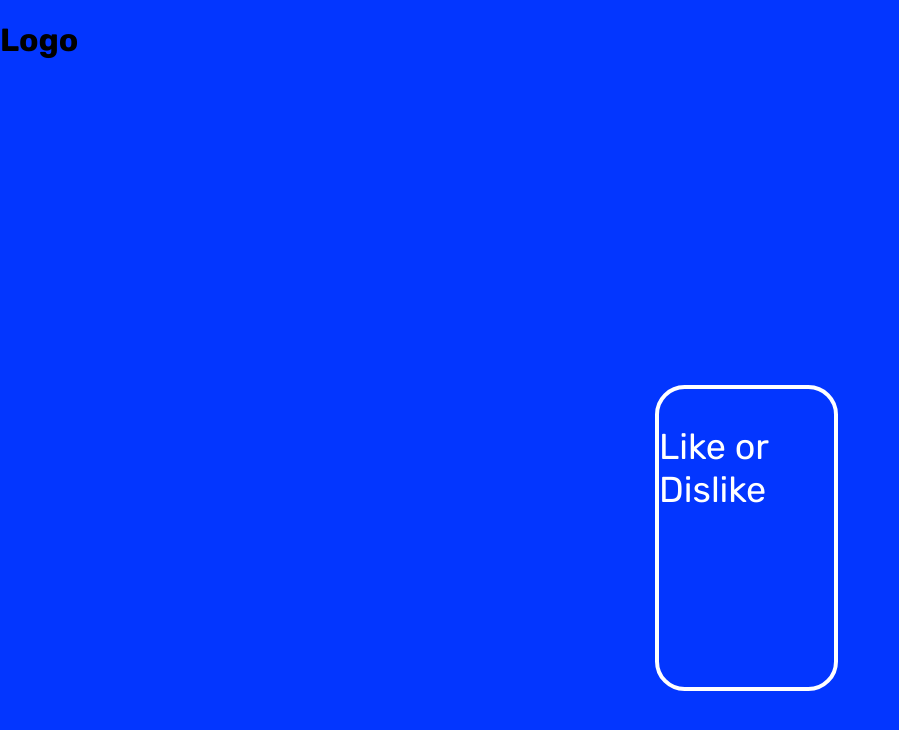
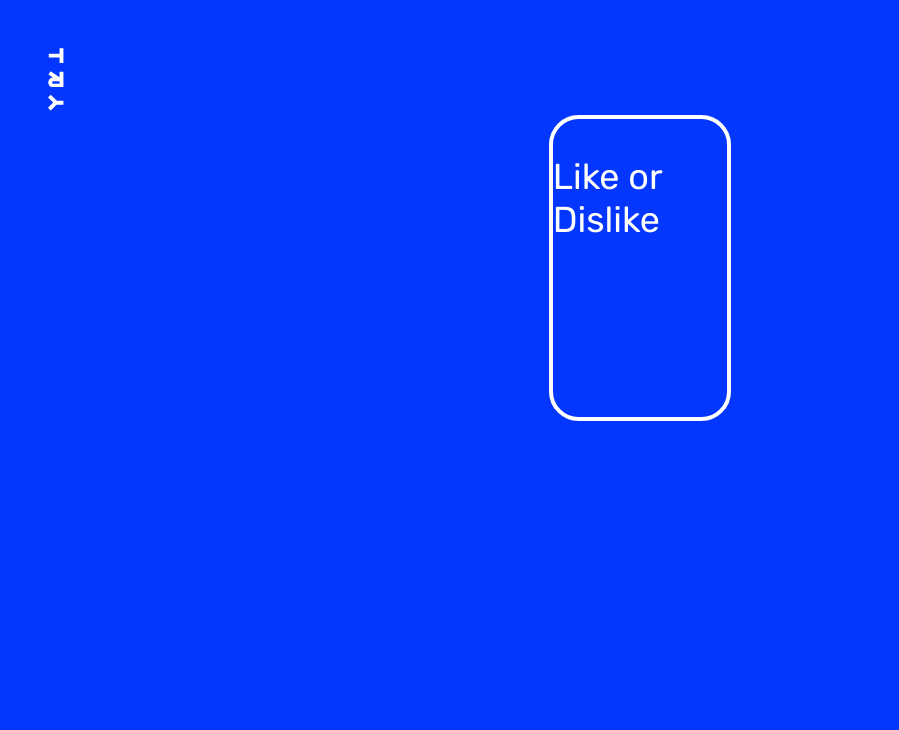
Before and after one commit to Rekal87/try-swipe-challenge, a Next.js app: page / in a window 1280 px wide. Shown: the top 730 px of the page, without its empty margins (0-899 px from the left). Built offline with nearby package versions, Linux system fonts and the light colour scheme.

Commit message:
added svg logo, css modules & _document

```diff
--- a/components/Card.js
+++ b/components/Card.js
@@ -1,4 +1,5 @@
 import { useGetCards } from '../hooks/useGetCards';
+import styles from './Card.module.css';
 
 export default function Card() {
   // custom hook
@@ -7,7 +8,7 @@ export default function Card() {
   console.log(cards);
   return (
     <div>
-      <div className='card card-1'>
+      <div className={styles.card}>
         <p>Like or Dislike</p>
       </div>
     </div>
--- /dev/null
+++ b/components/Card.module.css
@@ -0,0 +1,19 @@
+.card {
+  width: 182.64px;
+  height: 306.04px;
+  margin-left: auto;
+  margin-right: auto;
+  background: #0336ff;
+  border: 4.93617px solid #ffffff;
+  border-radius: 29.617px;
+}
+
+.card p {
+  width: 115px;
+  height: 129px;
+  left: 698px;
+  top: 471px;
+  font-size: 36px;
+  line-height: 43px;
+  color: #ffffff;
+}
--- /dev/null
+++ b/pages/_document.js
@@ -0,0 +1,18 @@
+import { Html, Head, Main, NextScript } from 'next/document';
+
+export default function Document() {
+  return (
+    <Html lang='en'>
+      <Head>
+        <link
+          href='https://fonts.googleapis.com/css2?family=Rubik:wght@300;400;700&display=swap'
+          rel='stylesheet'
+        />
+      </Head>
+      <body>
+        <Main />
+        <NextScript />
+      </body>
+    </Html>
+  );
+}
--- a/pages/index.js
+++ b/pages/index.js
@@ -1,6 +1,7 @@
 import Head from 'next/head';
 import Image from 'next/image';
 import Card from '../components/Card';
+import styles from '../styles/Home.module.css';
 
 export default function Home() {
   return (
@@ -13,18 +14,13 @@ export default function Home() {
         />
         <link rel='preconnect' href='https://fonts.googleapis.com' />
         <link rel='preconnect' href='https://fonts.gstatic.com' crossOrigin />
-        <link
-          href='https://fonts.googleapis.com/css2?family=Rubik:wght@300;400;700&display=swap'
-          rel='stylesheet'
-        />
         <link rel='icon' href='/favicon.ico' />
       </Head>
 
-      <main>
-        <h1>Logo</h1>
-        <div className='arrowLeft'>
-          <p>↓</p>
-        </div>
+      <main className={styles.main}>
+        <picture>
+          <img src='./images/logo.svg' alt='logo' />
+        </picture>
         <Card />
       </main>
 
--- /dev/null
+++ b/styles/Home.module.css
@@ -0,0 +1,12 @@
+.arrowLeft {
+  left: 37.5%;
+  right: 12.5%;
+  top: 25%;
+  bottom: 50%;
+  transform: rotate(90deg);
+}
+
+.main {
+  min-height: 100vh;
+  padding: 3rem;
+}
--- a/styles/globals.css
+++ b/styles/globals.css
@@ -3,7 +3,8 @@ body {
   padding: 0;
   margin: 0;
   font-family: 'Rubik';
-  background: #0336FF !important;
+  background: #0336FF;
+  color: #FFFFFF
 }
 
 a {
@@ -14,34 +15,3 @@ a {
 * {
   box-sizing: border-box;
 }
-
-.arrowLeft {
-  left: 37.5%;
-  right: 12.5%;
-  top: 25%;
-  bottom: 50%;
-  transform: rotate(90deg);
-}
-
-.card {
-/* Card 1 */
-  position: absolute;
-  width: 182.64px;
-  height: 306.04px;
-  left: 655px;
-  top: 385px;
-  background: #0336FF;
-  border: 4.93617px solid #FFFFFF;
-  border-radius: 29.617px;
-}
-
-.card p {
-  /* Like or Dislike */
-  width: 115px;
-  height: 129px;
-  left: 698px;
-  top: 471px;
-  font-size: 36px;
-  line-height: 43px;
-  color: #FFFFFF;
-}
```
Also changed, not shown: public/images/logo.svg (added), 1 other file (tests, documents, lock files or other folders).
